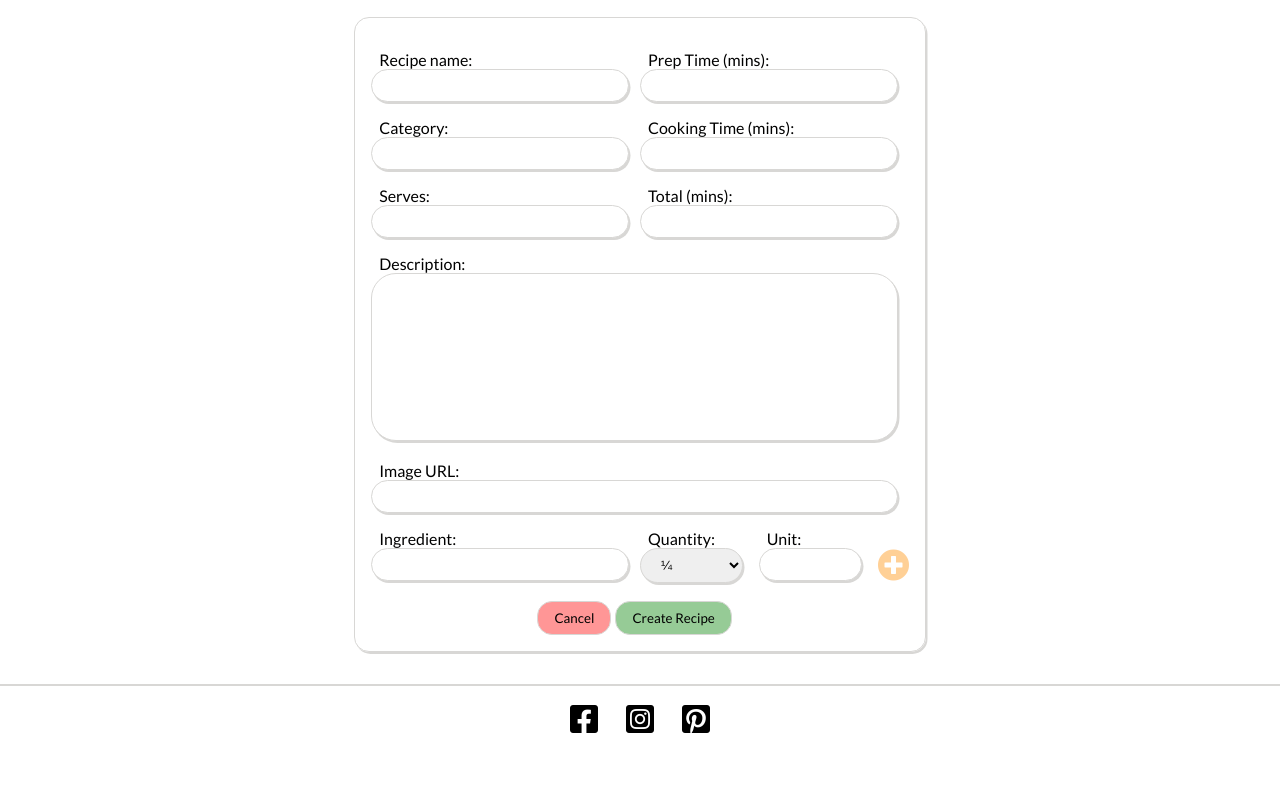
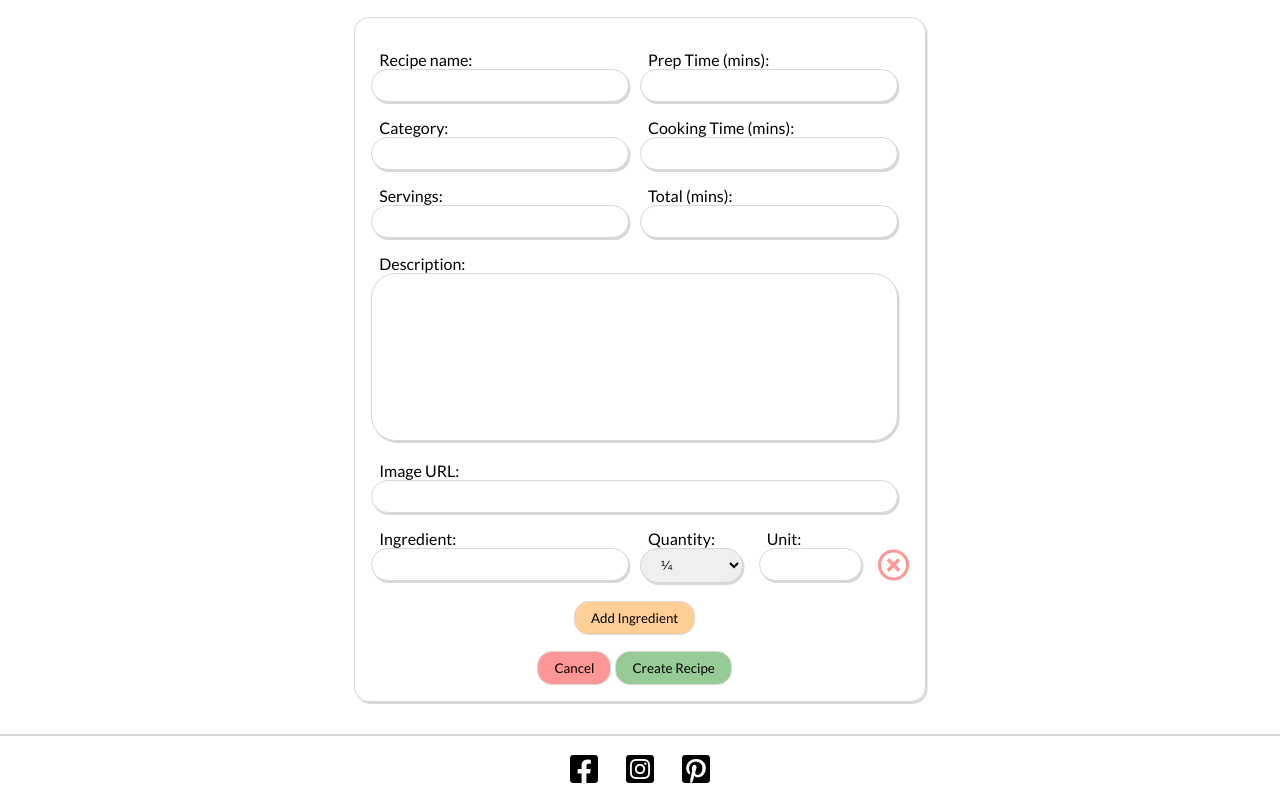
Before and after one commit to pjotrs-osnovskis/recipe-app-ms3-po, a Flask app: page /add_recipe in a window 1280 px wide. Shown: the part 215-1016 px from the top of the page. Before the commit the page ends 948 px from the top, so only its background shows below. Run offline with Flask 2, Linux system fonts and the light colour scheme; data that the repository does not hold is empty; some libraries are stand-ins or nearby versions.

Commit message:
Minor bug fixes found during texting, password comparison in js and python, ingredient line addition in create and edit_recipe.html

```diff
--- a/static/css/styles.css
+++ b/static/css/styles.css
@@ -673,6 +673,7 @@ https://css-tricks.com/look-ma-no-media-queries-responsive-layouts-using-css-gri
         text-align: center;
     }
 
+
     /* ================== CATEGORIES LIST ================== */
 
     .categories-list::-webkit-scrollbar,
@@ -688,7 +689,7 @@ https://css-tricks.com/look-ma-no-media-queries-responsive-layouts-using-css-gri
 
     /* ================== RECIPE CARDS ================== */
     .recipe-card{
-        width: 85%;
+        width: 90%;
         margin: 0 auto;
     }
 
--- a/static/js/random.js
+++ /dev/null
@@ -1,16 +0,0 @@
-$("#recipes_home > li").hide();
-randomItem();
-
-$("button").click(function(){
-    var lastItems = $("#recipes_home > li:visible");
-    randomItem();
-    lastItems.hide();
-});
-
-function randomItem(){
-    for (var i = 0; i < 1; i++){
-        var length = $("#recipes_home > li:not(:visible)").length;
-        var random = Math.floor(Math.random() * length);
-        $("#recipes_home > li:not(:visible)").eq(random).show();
-    }
-}
--- a/static/js/scripts.js
+++ b/static/js/scripts.js
@@ -54,6 +54,24 @@ function remove(ingredient) {
     ingredient.parentNode.parentNode.parentNode.parentNode.removeChild(ingredient.parentNode.parentNode.parentNode);
 }
 
+$("#recipes_home > li").hide();
+// Function for a home page to show a random recipe on landing page
+randomItem();
+
+// $("button").click(function(){
+//     var lastItems = $("#recipes_home > li:visible");
+//     randomItem();
+//     lastItems.hide();
+// });
+
+function randomItem(){
+    for (var i = 0; i < 1; i++){
+        var length = $("#recipes_home > li:not(:visible)").length;
+        var random = Math.floor(Math.random() * length);
+        $("#recipes_home > li:not(:visible)").eq(random).show();
+    }
+}
+
 $(function () {
     /*
         On-click Add Ingredient button function.
@@ -63,61 +81,6 @@ $(function () {
     */
 
     $("#addIngredient").click(function (e) {
-        e.preventDefault();
-        $("#ingredient_item").prepend(
-        `
-        <!-- Add ingredient item -->
-        <div class="row" id="ingredient_item" name="ingredient_item">
-            <!-- Add Ingredient name -->
-            <div class="col-50">
-                <label for="ingredient_name">Ingredient:</label>
-                <input name="ingredient_name" id="ingredient_name" list="ingredients_list" type="text" required>
-                <datalist id="ingredients_list">
-                    {% for ingredient in ingredients %}
-                    <option></option>
-                    {% endfor %}
-                </datalist>
-            </div>
-            <!-- Add ingredient quantity -->
-            <div class="col-50 ing-units">
-                <div class="col-40 ">
-                    <label for="ingredient_qty">Quantity:</label>
-                    <select name="ingredient_qty" id="ingredient_qty" required>
-                        <option value="¼">¼</option>
-                        <option value="½">½</option>
-                        <option value="¾">¾</option>
-                        <option value="1">1</option>
-                        <option value="2">2</option>
-                        <option value="3">3</option>
-                        <option value="4">4</option>
-                        <option value="5">5</option>
-                        <option value="6">6</option>
-                        <option value="7">7</option>
-                        <option value="8">8</option>
-                        <option value="9">9</option>
-                        <option value="10">10</option>
-                    </select>
-                </div>
-                <!-- Add ingredient unit -->
-                <div class="col-40">
-                    <label for="ingredient_unit">Unit:</label>
-                    <!-- Not required as sometimes you don't need a unit -->
-                    <input name="ingredient_unit" id="ingredient_unit" type="text">
-                </div>
-                <!-- Remove ingredient line button -->
-                <div class="col-10">
-                    <label class="no-text" for="remButton">a</label>
-                    <button class="delete-itm-btn" id="remButton" onclick="remove(this);">
-                        <i class="far fa-times-circle"></i>
-                    </button>
-                </div>
-            </div>
-        </div>
-        `);
-    });
-});
-$(function () {
-    $("#editIngredient").click(function (e) {
         e.preventDefault();
         $("#ingredient_item").append(
         `
@@ -170,5 +133,4 @@ $(function () {
         </div>
         `);
     });
-
 });
--- a/templates/add_recipe.html
+++ b/templates/add_recipe.html
@@ -21,8 +21,8 @@
                         <option>{{ category.category_name }}</option>
                     {% endfor %}
                 </datalist>
-                <label for="serves">Serves:</label>
-                <input name="serves" id="serves" type="text" minlength="2" required>
+                <label for="serves">Servings:</label>
+                <input name="serves" id="serves" type="text" maxlength="2" required>
             </div>
             <div class="col-50 add-cook-time">
                 <!-- Add prep and cooking times -->
@@ -92,13 +92,20 @@
                     <!-- Remove ingredient line button -->
                     <div class="col-10">
                         <label class="no-text" for="addIngredient">a</label>
-                        <button class="add-itm-btn" id="addIngredient">
-                            <i class="fas fa-plus-circle"></i>
+                        <button class="delete-itm-btn" id="remButton" onclick="remove(this);">
+                            <i class="far fa-times-circle"></i>
                         </button>
                     </div>
                 </div>
             </div>
         </div>
+        <!-- Add ingredient line -->
+        <div class="row form-buttons">
+            <div class="col-full">
+                <button class="button add-itm-btn-edit" id="addIngredient">Add Ingredient</button>
+            </div>
+        </div>
+
         <!-- Create Recipe Button -->
         <div class="row form-buttons">
             <div class="col-full">
--- a/templates/home.html
+++ b/templates/home.html
@@ -72,7 +72,7 @@
                         <h5>Additional information:</h5>
                         <p>Preparation takes {{ i.prep_time }} minutes and cooking
                         {{ i.cook_time }} minutes more. Totally it will take you {{ i.total_time }}
-                        minutes and will make {{ i.serves }} portions.</p>
+                        minutes and will make {{ i.serves }} servings.</p>
                     </li>
                     {% endfor %}
                 </ul>
--- a/templates/profile.html
+++ b/templates/profile.html
@@ -6,7 +6,7 @@
 </h3>
 
 {% if recipes|length > 0 %}
-<ul id="recipes_home">
+<ul>
     {% for recipe in recipes %}
     <li class="recipe-card">
         <!-- Recipe card header -->
@@ -42,7 +42,7 @@
                         <ul>
                             {% for i in recipe.ingredients %}
                             <li>
-                                <p>{{ i.ingredient_qty }} {{ i.ingredient_unit }} of {{ i.ingredient_name }}</p>
+                                <p>{{ i.ingredient_qty }} {{ i.ingredient_unit }} of {{ i.ingredient_name|lower }}</p>
                             </li>
                             {% endfor %}
 
@@ -53,7 +53,7 @@
                         <h5>Additional information:</h5>
                         <p>Preparation takes {{ i.prep_time }} minutes and cooking
                         {{ i.cook_time }} minutes more. Totally it will take you {{ i.total_time }}
-                        minutes and will make {{ i.serves }} portions.</p>
+                        minutes and will make {{ i.serves }} servings.</p>
                     </li>
                     {% endfor %}
                 </ul>
--- a/templates/register.html
+++ b/templates/register.html
@@ -22,7 +22,7 @@
         <!-- password field -->
         <label for="password" class="form-label">Password <span id="exclIcon" class="exclamation"><i class="fas fa-exclamation-circle"></i></span>
         </label>
-        <input id="password" name="password" type="password" minlength="5" maxlength="15"
+        <input id="reg-password" name="reg_password" type="password" minlength="5" maxlength="15"
             pattern="^[a-zA-Z0-9]{5,15}$" required>
 
         <label for="password">Confirm Password <span id="exclIcon" class="exclamation"><i class="fas fa-exclamation-circle"></i></span></label>
--- a/templates/search_results.html
+++ b/templates/search_results.html
@@ -4,7 +4,7 @@
 <h3 class="title">Search results</h3>
 
 {% if recipes|length != 0 %}
-<ul id="recipes_home">
+<ul>
     {% for recipe in recipes %}
     <li class="recipe-card">
         <!-- Recipe card header -->
@@ -51,7 +51,7 @@
                         <h5>Additional information:</h5>
                         <p>Preparation takes {{ i.prep_time }} minutes and cooking
                         {{ i.cook_time }} minutes more. Totally it will take you {{ i.total_time }}
-                        minutes and will make {{ i.serves }} portions.</p>
+                        minutes and will make {{ i.serves }} servings.</p>
                     </li>
                     {% endfor %}
                 </ul>
```
Also changed, not shown: templates/edit_recipe.html (+5 -3 lines).
